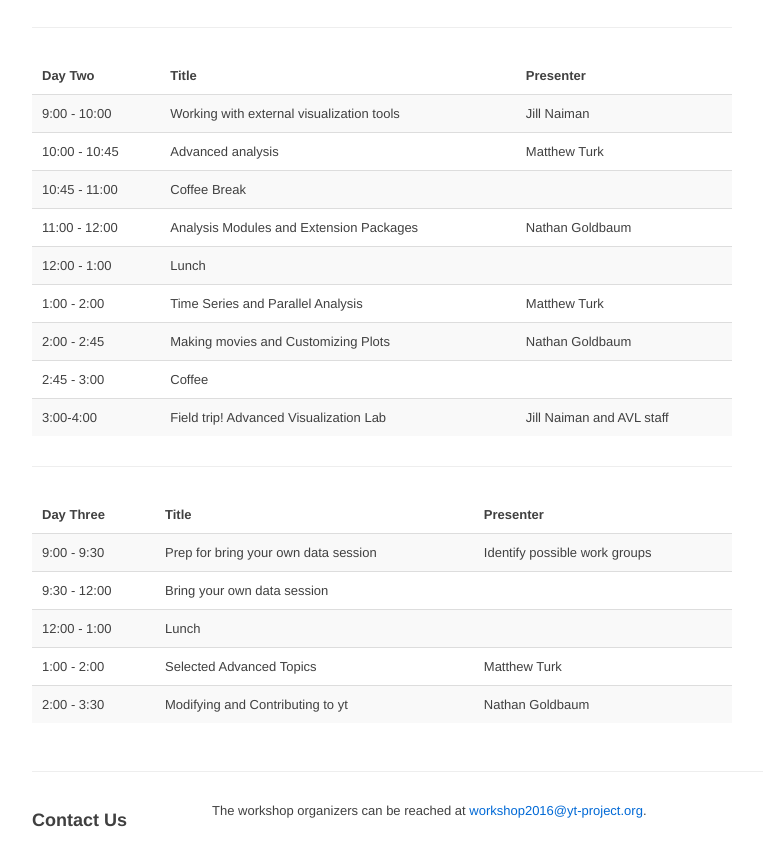
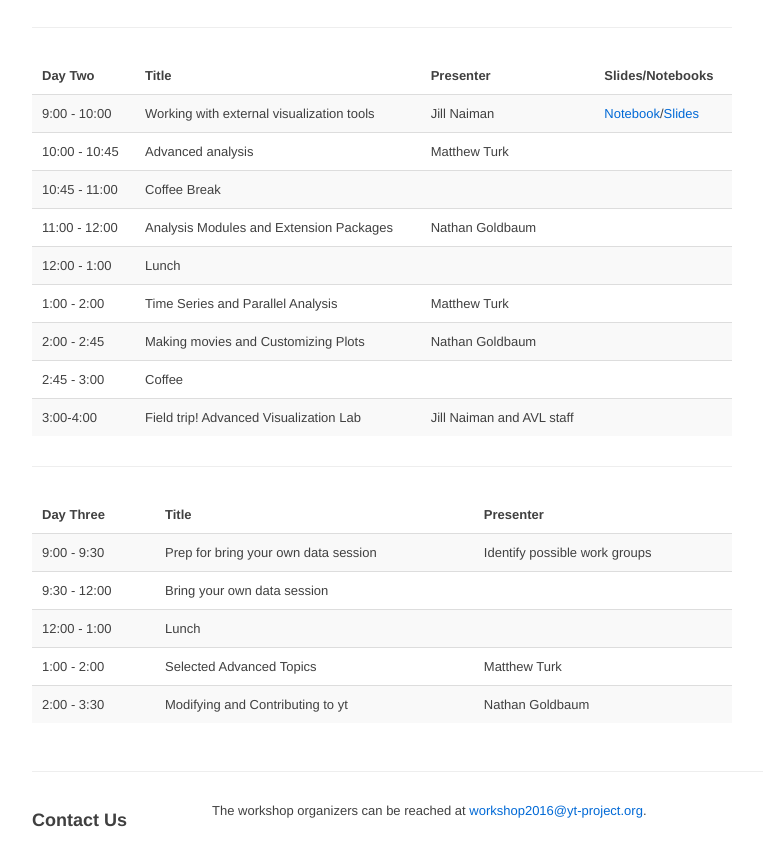
Before and after one commit to ricardovolert/workshop2016, a plain HTML site: page index.html in a window 1280 px wide. Shown: the part 2268-3123 px from the top of the page, without its empty margins (228-991 px from the left). Drawn offline with Linux system fonts and the light colour scheme.

Commit message:
adding slides and notebook for viz on Tues morning

```diff
--- a/index.html
+++ b/index.html
@@ -343,53 +343,62 @@
               <!-- DAY TWO -->
               <table class="bordered zebra-striped">
                 <thead>
-                  <th>Day Two</th><th>Title</th><th>Presenter</th>
+                  <th>Day Two</th><th>Title</th><th>Presenter</th><th>Slides/Notebooks</th>
                 </thead>
                 <tbody>
                   <tr>
                     <td> 9:00 - 10:00 </td>
                     <td> Working with external visualization tools  </td>
                     <td> Jill Naiman </td>
+		    <td><a href="notebooks/threedeestuffs.ipynb">Notebook</a>/<a href="slides/external_viz_packages.pdf">Slides</a></td>
                   </tr>
                   <tr>
                     <td> 10:00 - 10:45 </td>
                     <td> Advanced analysis </td>
                     <td> Matthew Turk  </td>
+				<td></td>
                   </tr>
                   <tr>
                     <td> 10:45 - 11:00 </td>
                     <td> Coffee Break </td>
                     <td>  </td>
+				<td></td>
                   </tr>
                   <tr>
                     <td> 11:00 - 12:00 </td>
                     <td> Analysis Modules and Extension Packages </td>
                     <td> Nathan Goldbaum </td>
+				<td></td>
                   </tr>
                   <tr>
                     <td> 12:00 - 1:00 </td>
                     <td> Lunch </td>
                     <td>  </td>
+				<td></td>
                   </tr>
                   <tr>
                     <td> 1:00 - 2:00 </td>
                     <td> Time Series and Parallel Analysis </td>
                     <td> Matthew Turk </td>
+				<td></td>
                   </tr>
                   <tr>
                     <td> 2:00 - 2:45 </td>
                     <td> Making movies and Customizing Plots </td>
                     <td> Nathan Goldbaum </td>
+				<td></td>
                   </tr>
                   <tr>
                     <td> 2:45 - 3:00 </td>
                     <td> Coffee </td>
                     <td>  </td>
+				<td></td>
                   </tr>
                   <tr>
                     <td> 3:00-4:00 </td>
                     <td> Field trip!  Advanced Visualization Lab </td>
                     <td> Jill Naiman and AVL staff  </td>
+				<td></td>
                   </tr>
                 </tbody>
               </table>
```
Also changed, not shown: 2 other files.
